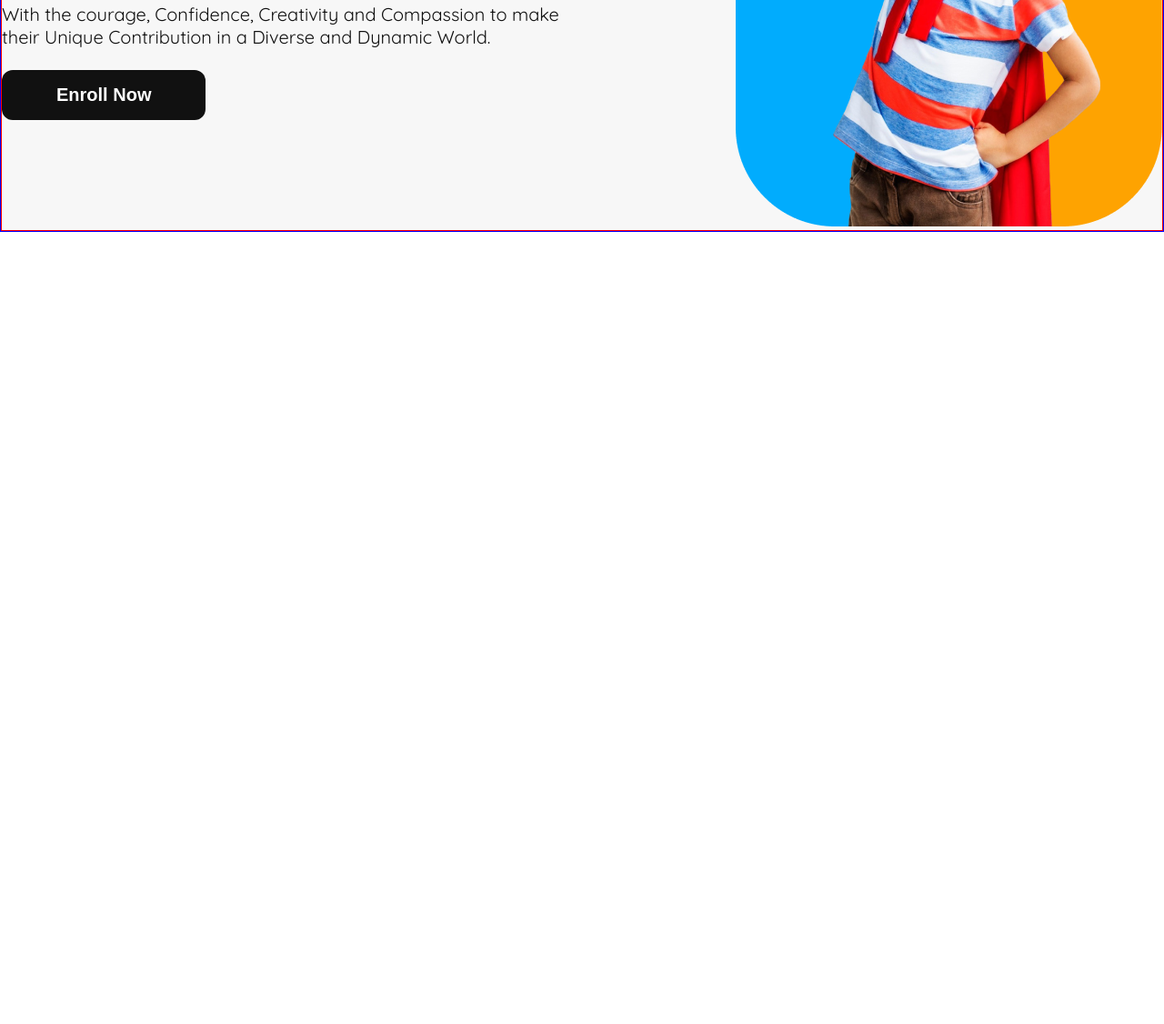
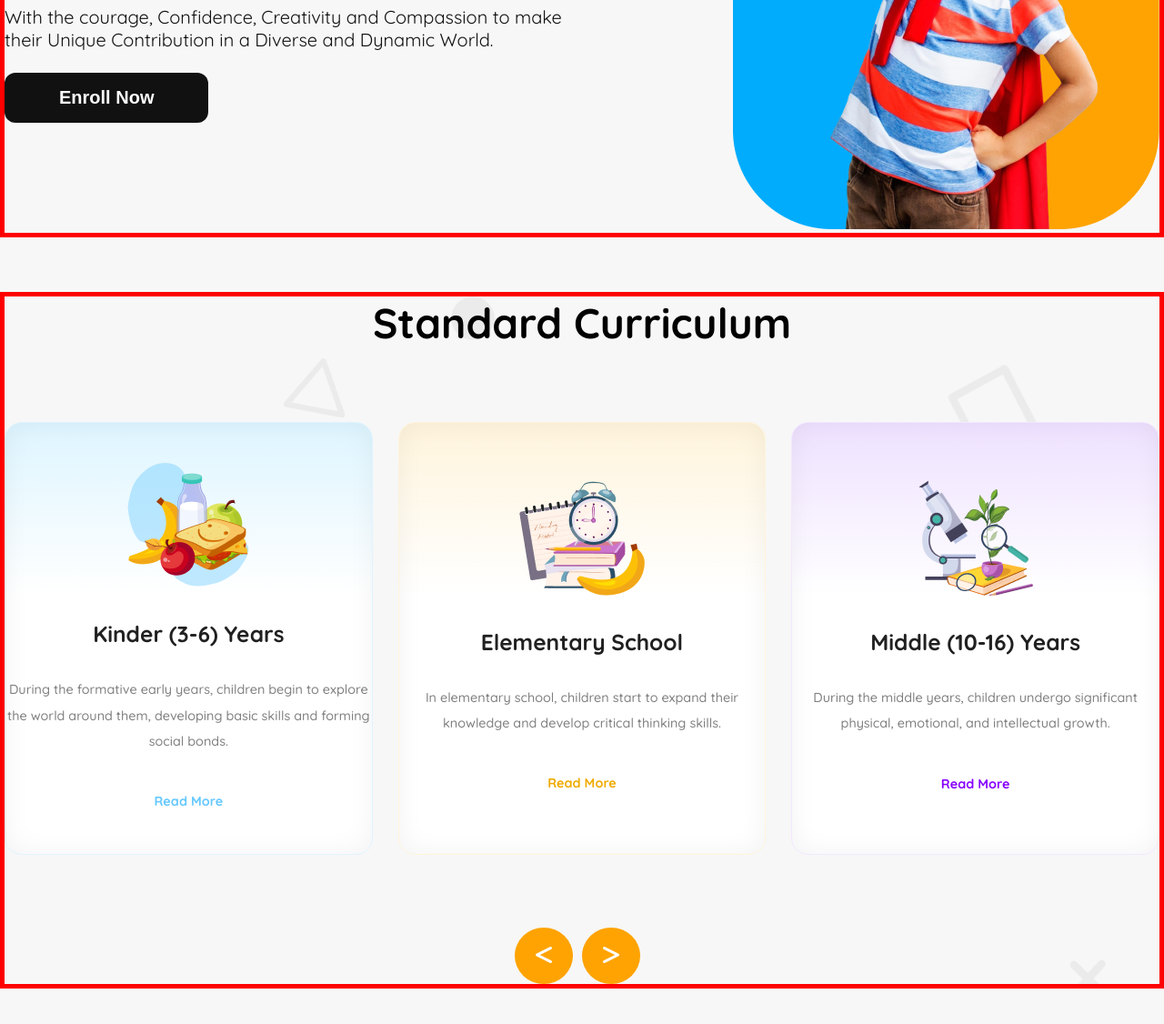
Before and after one commit to mridularodoshi/Kids-School-Website, a plain HTML site: page index.html in a window 1280 px wide. Shown: the part 480-1606 px from the top of the page at 91% size. Before the commit the page ends 800 px from the top, so only its background shows below. Drawn offline with Linux system fonts and the light colour scheme.

Commit message:
added cirriculum section

```diff
--- a/index.html
+++ b/index.html
@@ -22,12 +22,12 @@
     <script src="https://kit.fontawesome.com/b8845ec7a2.js" crossorigin="anonymous"></script>
 </head>
 
-<body class="quicksand-normal">
+<body class="quicksand-normal bg-primary">
     <header class="bg-primary">
         <!-- marquee tag -->
-         <marquee class="marquee-tag" behavior="scroll" width="100%" height="50px" direction="right" scrollamount="15">
+        <marquee class="marquee-tag" behavior="scroll" width="100%" height="50px" direction="right" scrollamount="15">
             Come on board! Enroll now and explore a world of fun and engaging learning experiences!
-         </marquee>
+        </marquee>
         <!-- navbar starts here -->
         <nav class="navbar display-flex align-center">
             <div class="display-flex align-center">
@@ -48,9 +48,10 @@
                 <i class="fa-solid fa-bars"></i>
             </div>
         </nav>
+        <!-- navbar ends here -->
 
-        <!-- navbar ends here -->
         <hr id="horizontal-line">
+
         <!-- banner starts here -->
         <div class="banner display-flex align-center">
             <div class="banner-content">
@@ -70,10 +71,61 @@
 
         </div>
         <!-- banner ends here -->
-
     </header>
 
     <main>
+        <!-- standard curriculum section -->
+        <section class="std-curriculum">
+            <h2 class="section-title text-center">Standard Curriculum</h2>
+
+            <div class="curr-card-container">
+                <div class="curr-card display-flex justify-center align-center text-center " id="kinder">
+                    <div>
+                        <img src="assets/kinder.png" alt="">
+                        <h4 class="card-title">Kinder (3-6) Years</h4>
+                        <p class="card-descrip">During the formative early years, children begin to explore the world
+                            around them, developing basic skills and forming social bonds.</p>
+                        <h5 class="read" style="color: rgb(100, 200, 255);">Read More</h5>
+                    </div>
+                </div>
+
+                <div class="curr-card display-flex justify-center align-center text-center " id="elementary">
+                    <div>
+                        <img src="assets/elementary.png" alt="">
+                        <h4 class="card-title">Elementary School</h4>
+                        <p class="card-descrip">In elementary school, children start to expand their knowledge and
+                            develop critical thinking skills.</p>
+                        <h5 class="read" style="color: rgb(240, 170, 0);">Read More</h5>
+                    </div>
+                </div>
+
+                <div class="curr-card display-flex justify-center align-center text-center " id="middle">
+                    <div>
+                        <img src="assets/middle.png" alt="">
+                        <h4 class="card-title">Middle (10-16) Years</h4>
+                        <p class="card-descrip"> During the middle years, children undergo
+                            significant
+                            physical, emotional, and intellectual growth. </p>
+                        <h5 class="read" style="color: rgb(135, 0, 255);">Read More</h5>
+                    </div>
+                </div>
+            </div>
+
+            <div class="arrow-con display-flex align-center justify-center text-center">
+                <button class="btn-less bg-btn text-center">
+                    <i class="fa-solid fa-less-than" style="color: #ffffff;"></i>
+                </button>
+                <button class="btn-less bg-btn text-center">
+                    <i class="fa-solid fa-greater-than" style="color: #ffffff;"></i>
+                </button>
+
+            </div>
+        </section>
+
+        <!-- Our stories section -->
+        <section>
+
+        </section>
 
     </main>
 
--- a/styles/style.css
+++ b/styles/style.css
@@ -3,13 +3,13 @@
   margin: 0;
   padding: 0;
 }
+
 /* imaginary borders */
-body{
-  border: 1px solid blue;
+header,
+.std-curriculum {
+  border: 5px solid red;
 }
-header{
-  border: 1px solid red;
-}
+
 /* adding fonts */
 .quicksand-normal {
   font-family: "Quicksand", serif;
@@ -59,9 +59,14 @@ header{
   align-items: center;
 }
 
+.text-center {
+  text-align: center;
+}
+
 
 .navbar,
-.banner {
+.banner,
+main {
   max-width: 1440px;
   margin: 0 auto;
 
@@ -77,14 +82,15 @@ header{
   border-radius: 12px;
   border: none;
 }
+
 /* marquee */
-.marquee-tag{
+.marquee-tag {
   background-color: turquoise;
   display: flex;
   justify-content: center;
   align-items: center;
   font-weight: 700;
-  font-size: 2rem;
+  font-size: 1.5rem;
   color: rgb(48, 45, 45);
 
 }
@@ -119,10 +125,11 @@ nav ul li {
   font-size: 30px;
 }
 
-#horizontal-line{
+#horizontal-line {
   display: none;
   border: 0.5px solid rgb(254, 163, 1);
 }
+
 /* banner styles */
 .banner {
   gap: 50px;
@@ -155,3 +162,89 @@ nav ul li {
   font-weight: 400;
   margin-bottom: 24px;
 }
+
+/* main section styles */
+main>section {
+  margin-top: 60px;
+}
+
+/* curriculum section styles */
+.std-curriculum {
+  background-image: url('../assets/bg.png');
+}
+
+.section-title {
+  color: rgb(0, 0, 0);
+  font-size: 2.875rem;
+  font-weight: 700;
+  margin-bottom: 80px;
+}
+
+.curr-card-container {
+  display: grid;
+  grid-template-columns: repeat(3, 1fr);
+  gap: 28px;
+  margin-bottom: 80px;
+}
+
+.curr-card>img {
+  max-width: 100%;
+
+}
+
+.curr-card {
+  box-sizing: border-box;
+  border-radius: 18.86px;
+  min-height: 476px;
+
+
+}
+
+#kinder {
+  border: 0.94px solid rgb(222, 245, 255);
+  box-shadow: inset 0px 0px 28.3px 0.94px rgba(0, 0, 0, 0.05);
+  background: linear-gradient(180.00deg, rgb(222, 245, 255), rgba(255, 255, 255, 0) 40%), rgb(255, 255, 255);
+}
+
+#elementary {
+  border: 0.94px solid rgb(255, 244, 220);
+  box-shadow: inset 0px 0px 28.3px 0.94px rgba(0, 0, 0, 0.05);
+  background: linear-gradient(180.00deg, rgb(255, 244, 220), rgba(255, 255, 255, 0) 40%), rgb(255, 255, 255);
+}
+
+#middle {
+  border: 0.94px solid rgb(242, 232, 255);
+  box-shadow: inset 0px 0px 28.3px 0.94px rgba(0, 0, 0, 0.05);
+  background: linear-gradient(180.00deg, rgb(238, 225, 255), rgba(255, 255, 255, 0) 40%), rgb(255, 255, 255);
+}
+
+.card-title {
+  color: rgb(32, 32, 32);
+  font-size: 1.53rem;
+  font-weight: 700;
+  margin: 32px 0px;
+}
+
+.card-descrip {
+  color: rgb(128, 128, 128);
+  font-size: 0.9rem;
+  font-weight: 500;
+  line-height: 28.3px;
+  margin-bottom: 38px;
+}
+.read{
+font-size: 0.9rem;
+font-weight: 700;
+line-height: 28.3px;
+letter-spacing: 0%;
+}
+
+.btn-less{
+  border: none;
+  border-radius:100%;
+  padding: 17px 23px;
+  font-size: 1.5rem;
+  font-weight: 900;
+  margin-right: 10px;
+
+}
```
